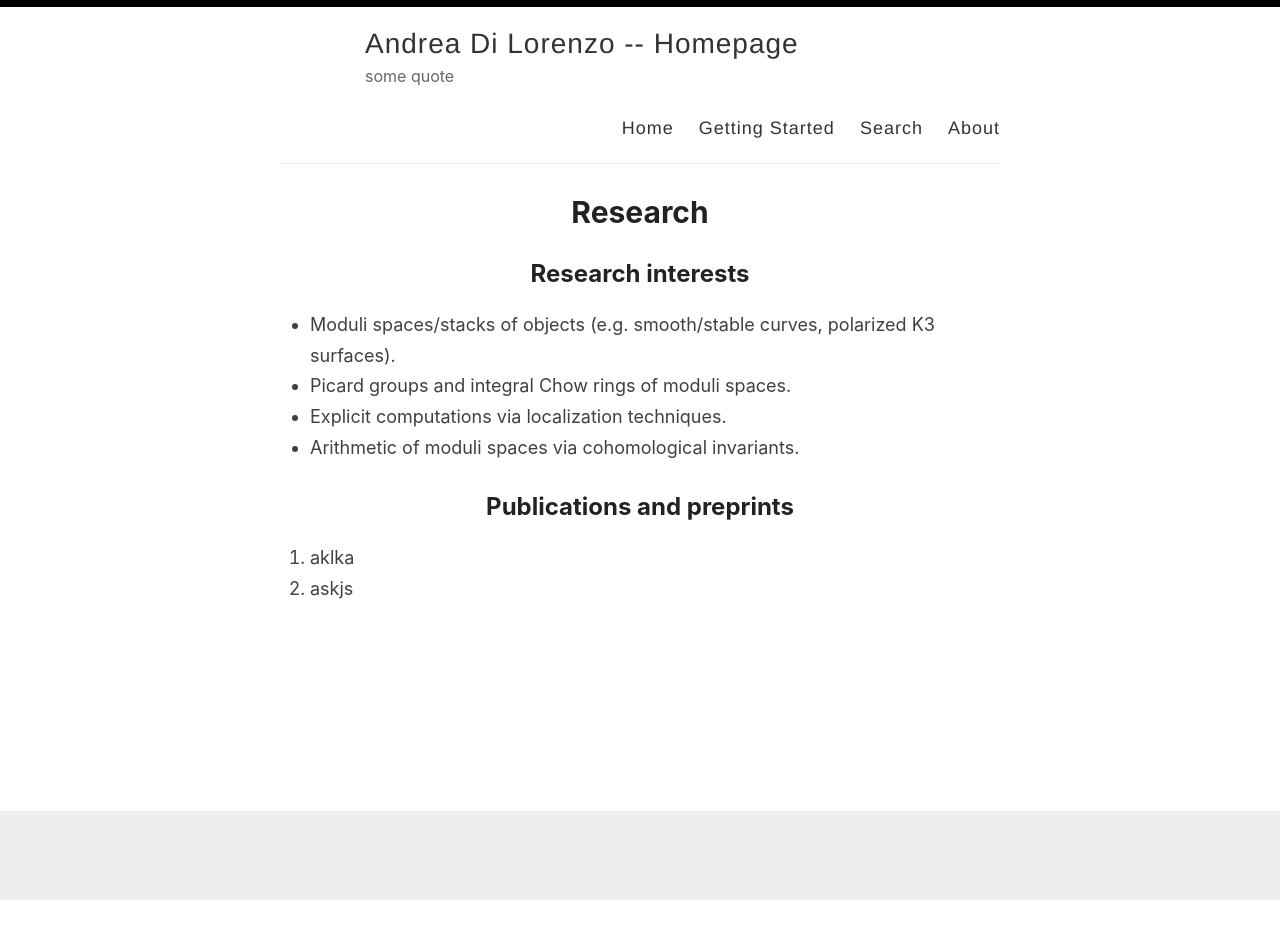
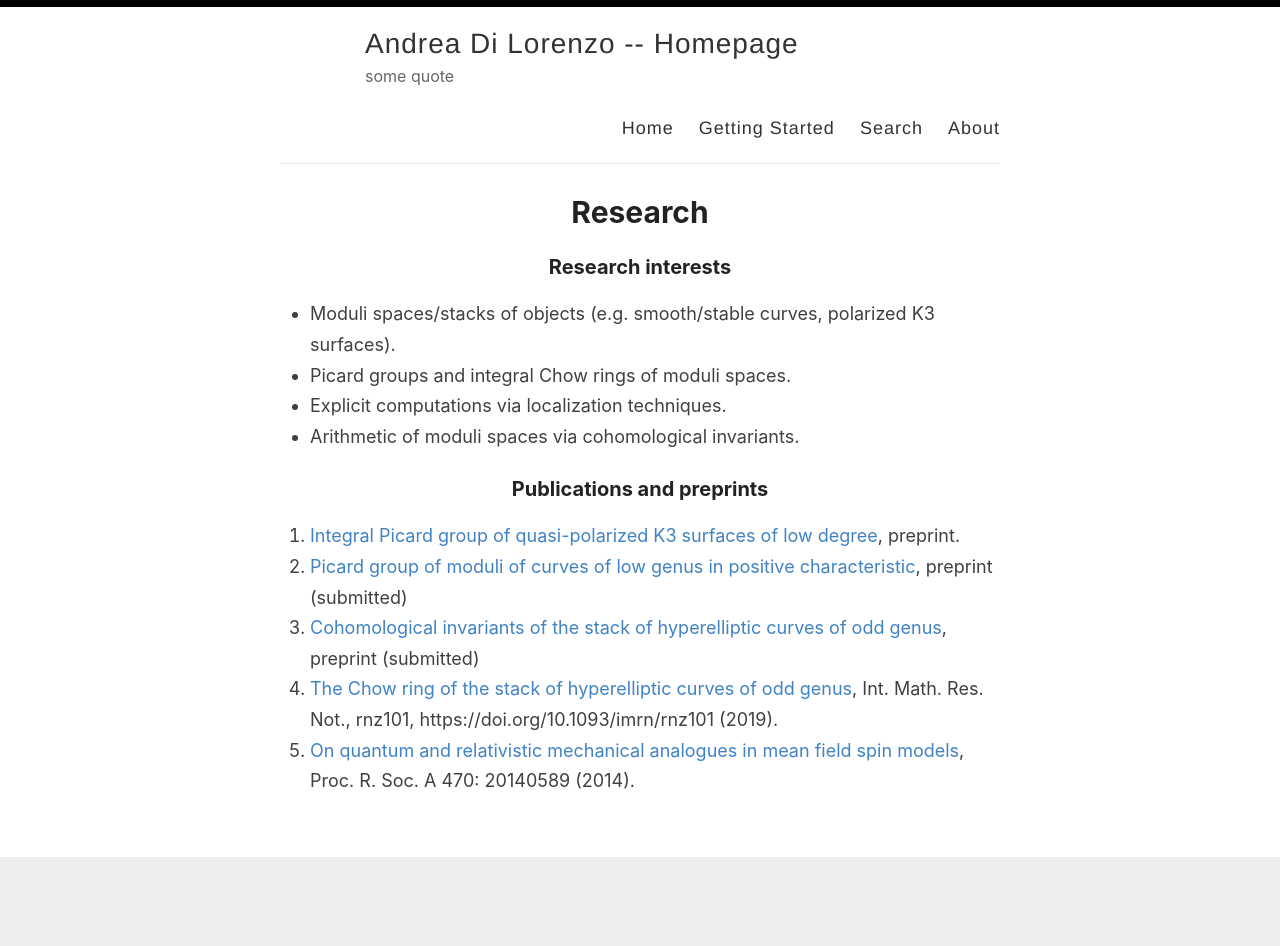
Before and after one commit to anddil/anddil.github.io, a Jekyll site: the page built from _pages/research.md, in a window 1280 px wide. Built offline with Jekyll 4.4.1, drawn with Linux system fonts in a browser that asks for light colours; before the commit the page ends 900 px from its top, so only the background shows below that.

Commit message:
Update research.md

```diff
--- a/_pages/research.md
+++ b/_pages/research.md
@@ -3,12 +3,15 @@
 title: Research
 permalink: /research/
 ---
-## Research interests
+### Research interests
 - Moduli spaces/stacks of objects (e.g. smooth/stable curves, polarized K3 surfaces).
 - Picard groups and integral Chow rings of moduli spaces.
 - Explicit computations via localization techniques.
 - Arithmetic of moduli spaces via cohomological invariants.
 
-## Publications and preprints
-1. aklka
-2. askjs
+### Publications and preprints
+5. [Integral Picard group of quasi-polarized K3 surfaces of low degree](https://arxiv.org/abs/1910.08758), preprint.
+4. [Picard group of moduli of curves of low genus in positive characteristic](https://arxiv.org/abs/1812.01913), preprint (submitted)
+3. [Cohomological invariants of the stack of hyperelliptic curves of odd genus](https://arxiv.org/abs/1804.02216), preprint (submitted)
+2. [The Chow ring of the stack of hyperelliptic curves of odd genus](https://arxiv.org/abs/1802.04519), Int. Math. Res. Not., rnz101, https://doi.org/10.1093/imrn/rnz101 (2019).
+1. [On quantum and relativistic mechanical analogues in mean field spin models](https://arxiv.org/abs/1407.5009), Proc. R. Soc. A 470: 20140589 (2014).
```
